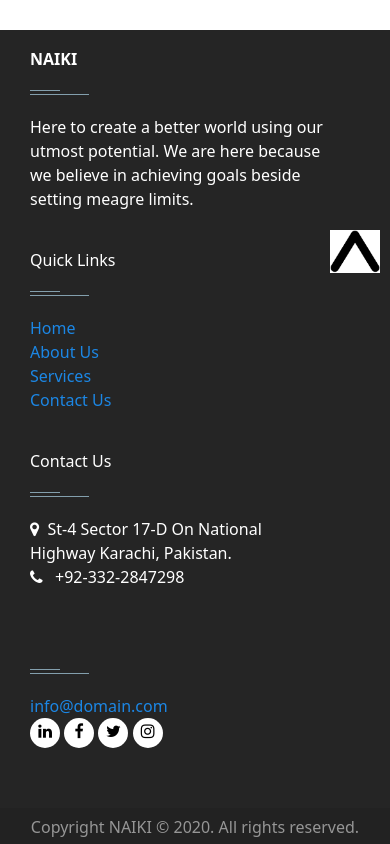
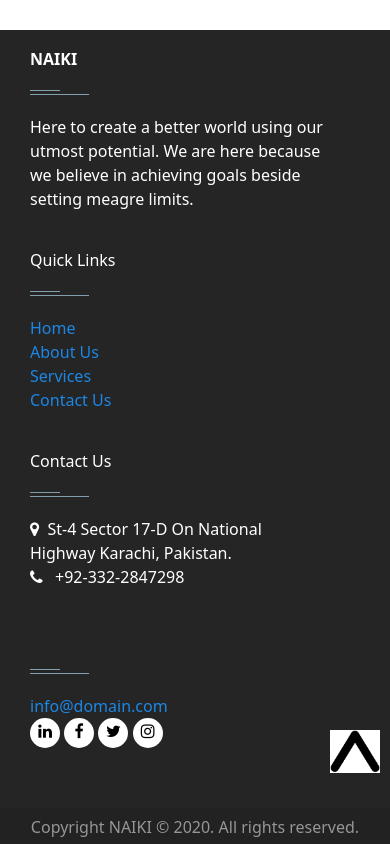
Before and after one commit to OvaizAli/NAIKI, a plain HTML site: page index.html in a window 390 px wide. Shown: the part 5159-6003 px from the top of the page. Drawn offline with nearby package versions, Linux system fonts and the light colour scheme.

Commit message:
Home Page Updates

```diff
--- a/css/styles.css
+++ b/css/styles.css
@@ -326,7 +326,20 @@ ul.social-footer2 li a {
 }
   /* Extra small devices (phones, 600px and down) */
 @media only screen and (max-width: 600px) {
-
+    #scrollToTopBtn {
+        background-color: white;
+        border: none;
+        /* border-radius: 50%; */
+        color: white;
+        cursor: pointer;
+        font-size: 20px;
+        line-height: 50px;
+        width: 50px;
+        float: right;
+        position: relative;
+        right: 10px;
+        top:700px;
+      }
   }
 
 /* Small devices (portrait tablets and large phones, 600px and up) */
```
